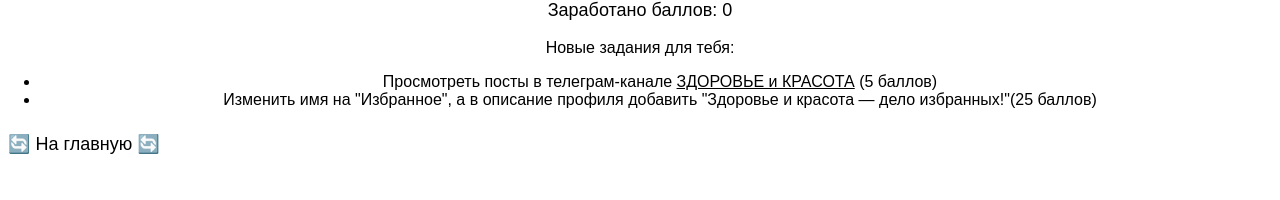
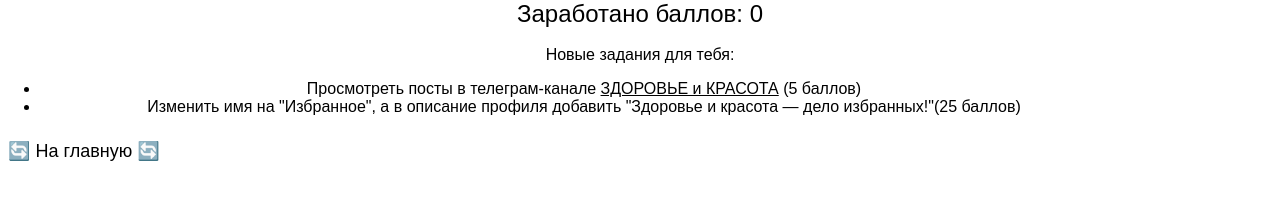
Before and after one commit to The-project-of-friends/Kanals-spreading-bot-mini-app, a plain HTML site: page index.html in a window 1280 px wide. Both pictures are taken after a click on the button "Деньги 💰". Drawn offline with Linux system fonts and the light colour scheme.

Commit message:
Update index.html

```diff
--- a/index.html
+++ b/index.html
@@ -24,6 +24,7 @@
             width: 40vw;
             height: 10vh;
             margin-left: 5vw;
+            display: inline-block;
         }
 
         button {
@@ -35,6 +36,10 @@
             border-width: 0px;
         }
 
+        ul {
+            width: 85vw;
+        }
+
         li > * {
             text-align: left;
         }
@@ -44,7 +49,8 @@
         }
 
         .title {
-            font-size: large
+            margin-top: 3vh;
+            font-size: x-large
         }
     </style>
 
```
